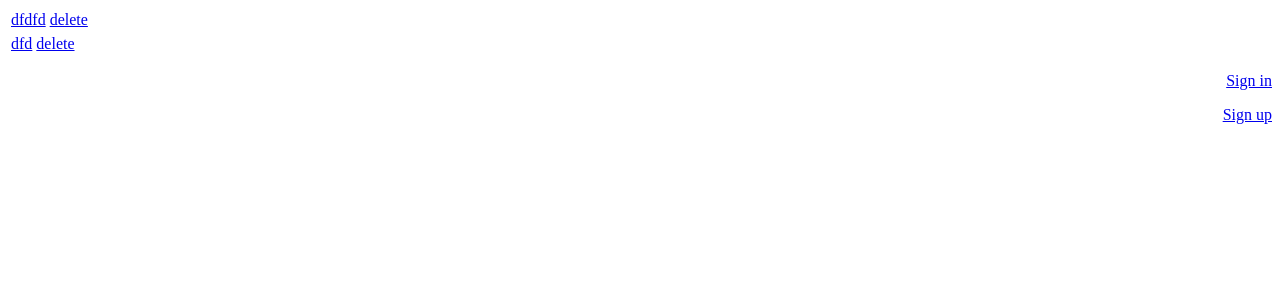
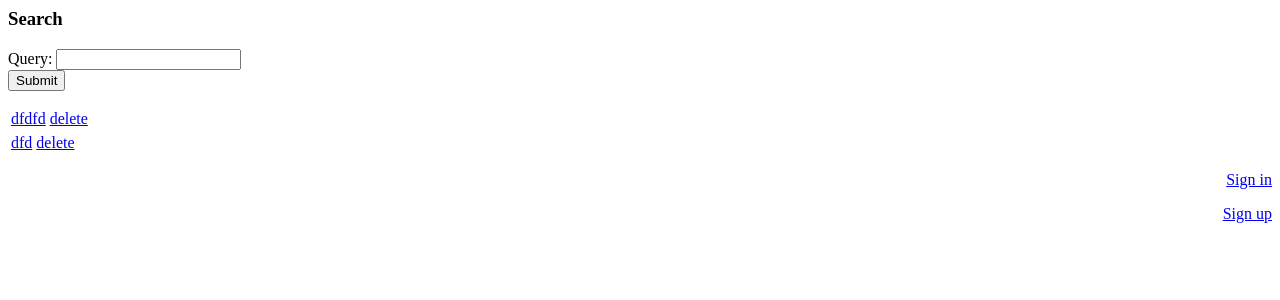
Before and after one commit to Pit345/todo, a Django app: page /todos/ in a window 1280 px wide. Shown: the top 300 px of the page. Run offline with Django 5.2, Linux system fonts and the light colour scheme; data comes from the database, SQL or seed files in the repository; both versions use the stored data as it was after the commit.

Commit message:
add todo search

```diff
--- a/demo/templates/todo/index.html
+++ b/demo/templates/todo/index.html
@@ -5,6 +5,13 @@
         </div>
     {% endfor %}
 {% endif %}
+
+<h3>Search</h3>
+<form action="search/" method="get">
+    {% csrf_token %}
+    {{query}}
+    <input type="submit" value="Submit">
+</form>
 
 {% for todo in todos %}
     <table>
--- /dev/null
+++ b/todo/forms.py
@@ -0,0 +1,4 @@
+from django import forms
+
+class SearchForm(forms.Form):
+    query = forms.CharField()
--- a/todo/urls.py
+++ b/todo/urls.py
@@ -4,6 +4,7 @@ from . import views
 
 urlpatterns = [
     path('todos/', views.index, name='index'),
+    path('todos/search/', views.search, name='search'),
     path('todos/<int:id>', views.completed, name='completed'),
     path('create/', views.create, name='create'),
     path('delete/<int:id>/', views.delete, name='delete')
--- a/todo/views.py
+++ b/todo/views.py
@@ -4,22 +4,17 @@ from django.contrib.auth.decorators import login_required
 from login.forms import TodoForm
 from django.urls import reverse
 from django.contrib import messages
+from .forms import SearchForm
 
 # Create your views here.
 
 def index(request):
     todos = Todo.objects.all()
-    return render(request, 'todo/index.html', {'todos': todos})
+    return render(request, 'todo/index.html', {'todos': todos, 'query': SearchForm()})
 
-@login_required
-def create(request):
-    user = request.user
-    if request.method == 'GET':
-        todo_form = TodoForm()
-        return render(request, 'todo/todo_form.html', {'todo_form': todo_form})
-    else:
-        user.todo_set.create(title=request.POST['title'])
-        return redirect(reverse('index'))
+def search(request):
+    todos = Todo.objects.filter(title__contains=request.GET['query'])
+    return render(request, 'todo/todos_search.html', {'todos': todos})
 
 @login_required
 def completed(request, id):
@@ -33,6 +28,16 @@ def completed(request, id):
         todo.save()
         return redirect('index')
 
+@login_required
+def create(request):
+    user = request.user
+    if request.method == 'GET':
+        todo_form = TodoForm()
+        return render(request, 'todo/todo_form.html', {'todo_form': todo_form})
+    else:
+        user.todo_set.create(title=request.POST['title'])
+        return redirect(reverse('index'))
+
 def delete(request, id):
     Todo.objects.get(id=id).delete()
     return redirect('index')
```
Also changed, not shown: demo/templates/todo/todos_search.html (added, +15 -0 lines), db.sqlite3.
